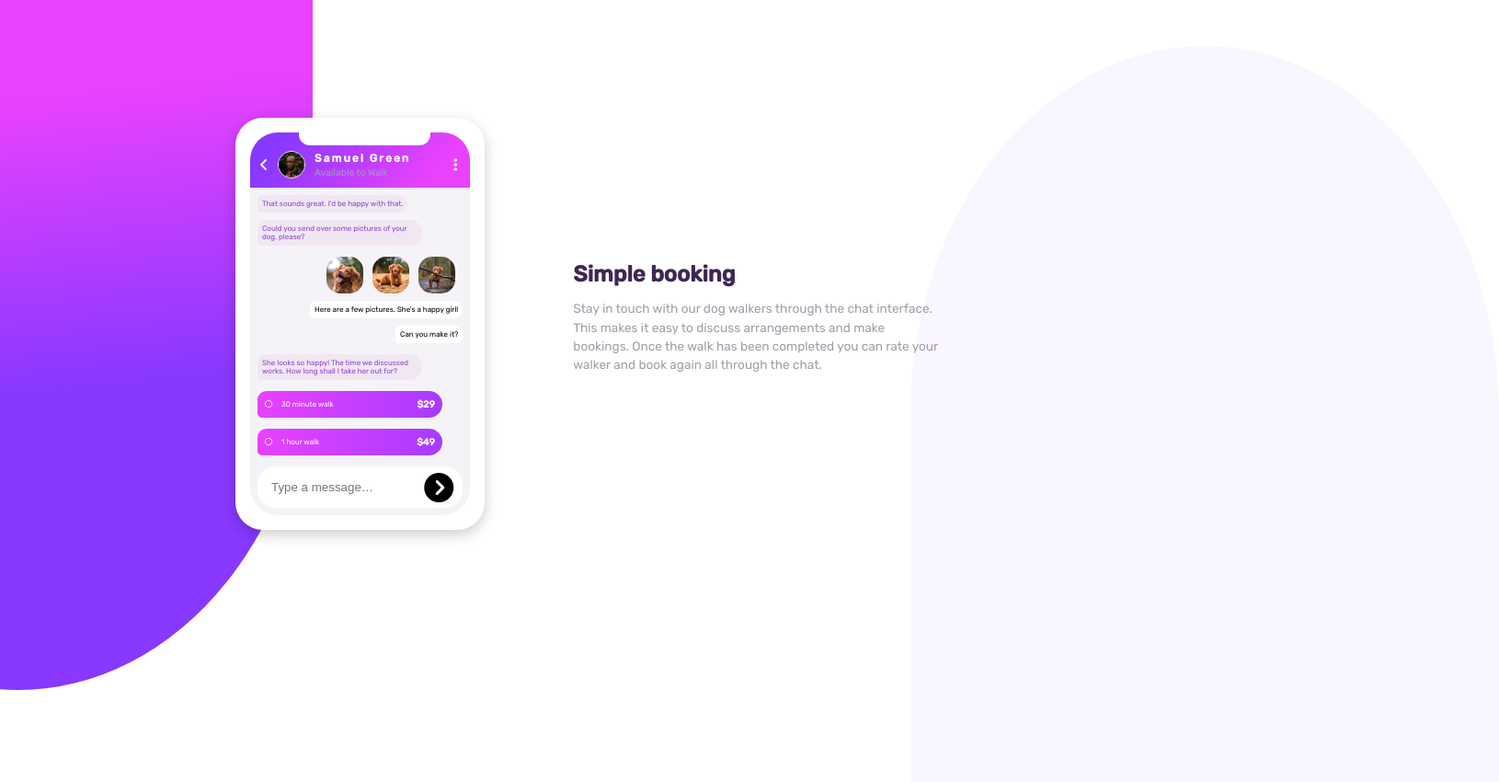
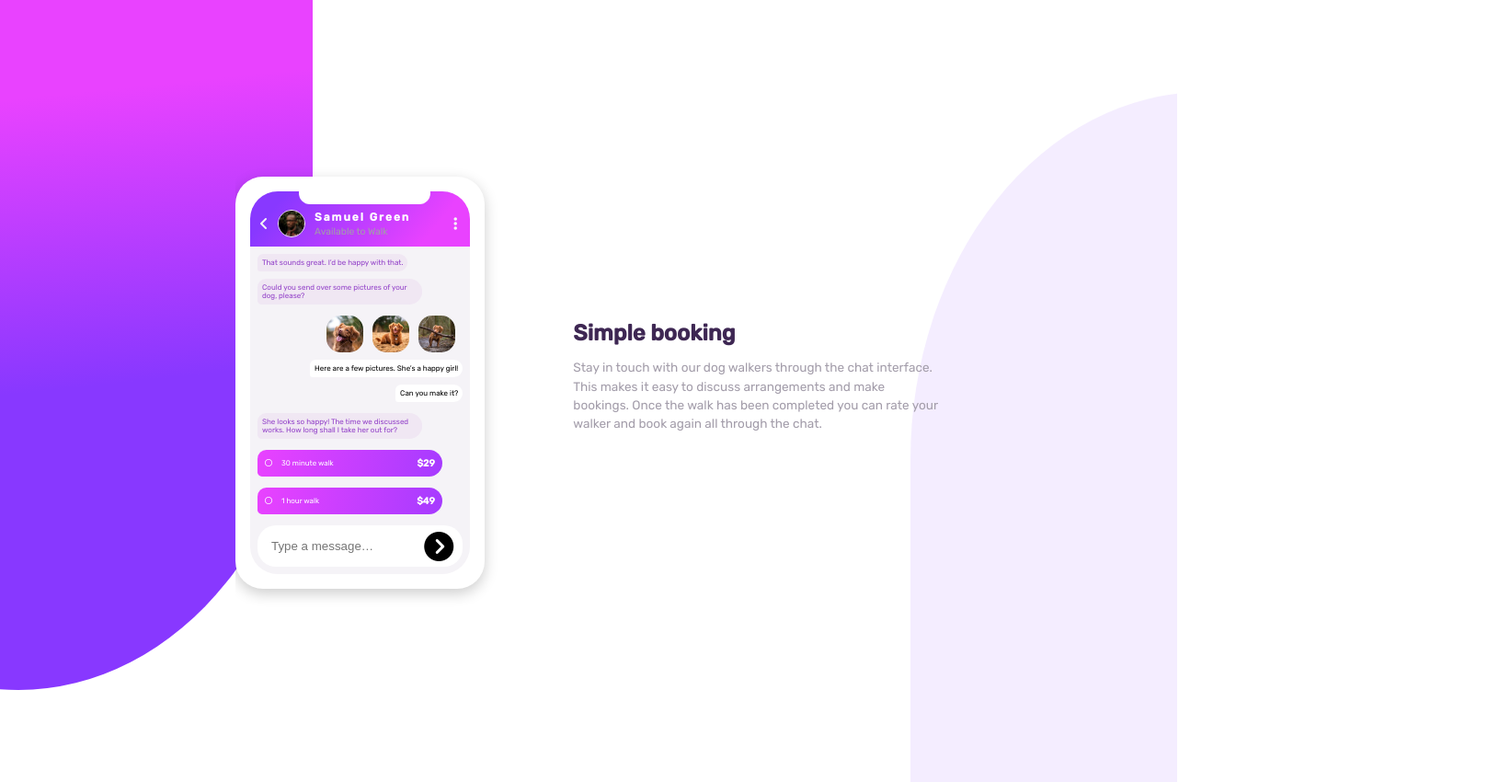
Before and after one commit to Ogshabzy23101/chat-app, a plain HTML site: page index.html in a window 1280 px wide. Shown: the whole page at 92% size, 1630 px wide, since content can reach past the window. Drawn offline with Linux system fonts and the light colour scheme.

Commit message:
bg modify

```diff
--- a/index.html
+++ b/index.html
@@ -92,7 +92,9 @@
               <form action="">
                 <div class="submit-field">
                   <input type="text" placeholder="Type a message…" />
-                  <button type="submit"><i class="fa-solid fa-circle-chevron-right"></i></button>
+                  <button type="submit">
+                    <i class="fa-solid fa-circle-chevron-right"></i>
+                  </button>
                 </div>
               </form>
             </div>
@@ -107,9 +109,10 @@
             through the chat.
           </p>
         </article>
-
       </div>
-      <div class="bottom-bg"></div>
+      <div class="bg-container">
+        <div class="bottom-bg"></div>
+      </div>
     </main>
 
     <!-- <div class="attribution">
--- a/style.css
+++ b/style.css
@@ -29,14 +29,21 @@ body {
 
 main {
  display: flex;
- flex-direction: column;
+ flex-direction: row;
  min-height: 100vh;
  width: 100vw;
  font-family: var(--mainFont);
  overflow-x: hidden;
 }
 
-
+.bg-container {
+ width: 80vw;
+ position: absolute;
+ height: 500px;
+ top: 550px;
+ right: 0;
+ overflow: hidden;
+}
 
 .top-bg {
  position: absolute;
@@ -52,13 +59,12 @@ main {
 
 .bottom-bg {
  position: absolute;
- height: 80vh;
- width: 80vw;
- background-color: #8838ff0b;
+ width: 100%;
+ height: 100%;
+ background-color: #8838ff17;
  border-top-right-radius: 50%;
  border-top-left-radius: 50%;
  right: -150px;
- top: 500px;
 
 
 }
@@ -71,6 +77,7 @@ main {
  margin: 2rem auto;
  margin-bottom: 0;
  z-index: 2;
+ overflow-x: hidden;
 }
 
 @media screen and (min-width:800px) {
@@ -91,6 +98,15 @@ main {
   top: -50px;
  }
 
+ .bg-container {
+  width: 80vw;
+  position: absolute;
+  height: 100vh;
+  top: 50px;
+  right: 0;
+  overflow: hidden;
+ }
+
  .bottom-bg {
   position: absolute;
   height: 100vh;
@@ -106,7 +122,7 @@ main {
  border-radius: 30px;
  background-color: var(--white);
  height: fit-content;
- width: 80%;
+ width: 90%;
  margin: 0 auto;
  box-shadow: 0 5px 15px rgba(0, 0, 0, 0.2);
 }
```
